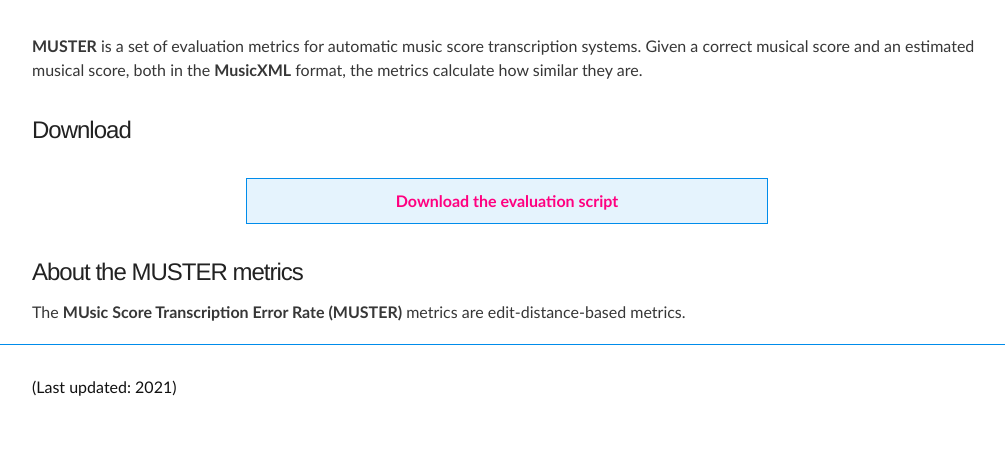
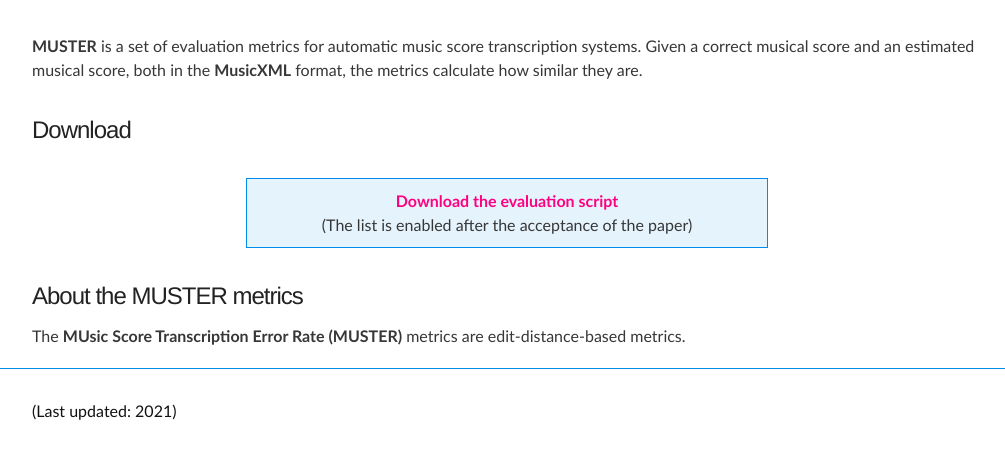
Before and after one commit to amtevaluation/amtevaluation.github.io, a plain HTML site: page index.html in a window 1280 px wide. Shown: the part 107-566 px from the top of the page, without its empty margins (133-1138 px from the left). Drawn offline with Linux system fonts and the light colour scheme.

Commit message:
Add files via upload

```diff
--- a/index.html
+++ b/index.html
@@ -40,7 +40,8 @@
         <div style="height:20px;"></div>
 
         <div style="margin:auto;padding:10px;text-align:center;border: 1px solid rgb(0,140,235); width:500px;background-color:rgba(0,140,235,0.1);">
-          <a href="./Data.zip"><strong><font color="#ff0080">Download the evaluation script</font></strong></a>
+          <a href="./Data.zip"><strong><font color="#ff0080">Download the evaluation script</font></strong></a><br>
+          (The list is enabled after the acceptance of the paper)
         </div>
 
         <div style="height:20px;"></div>
```
